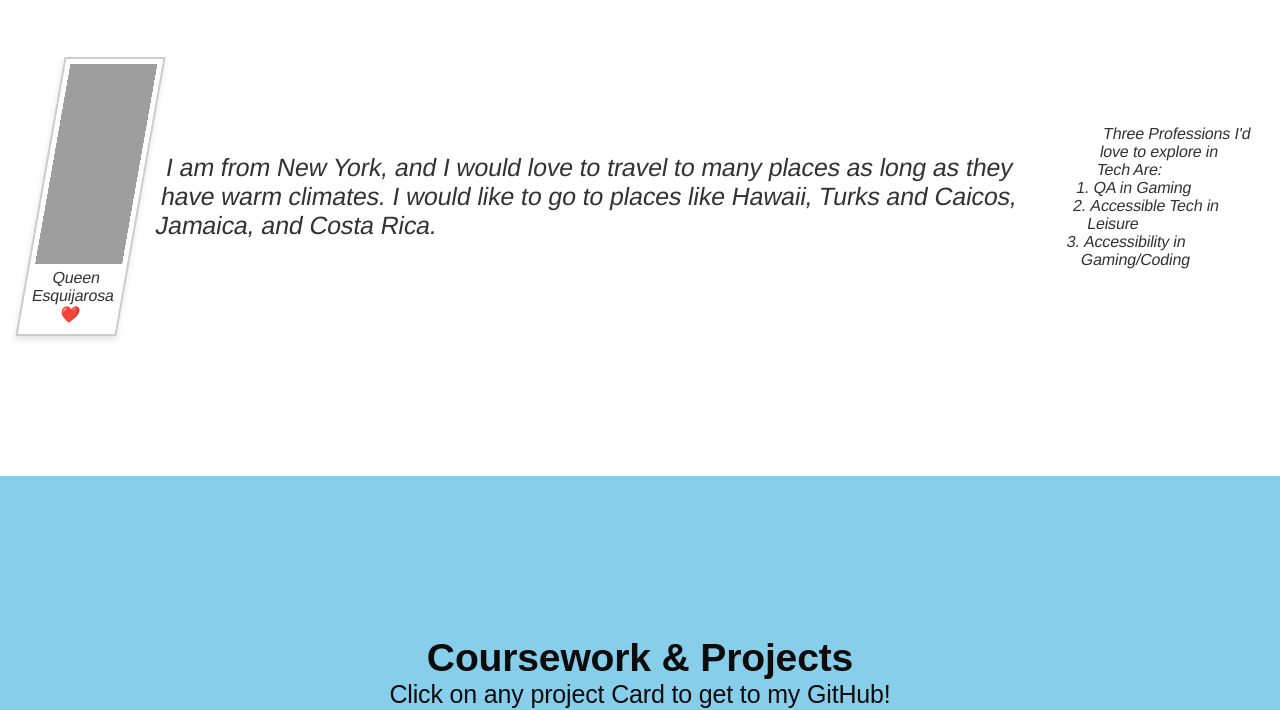
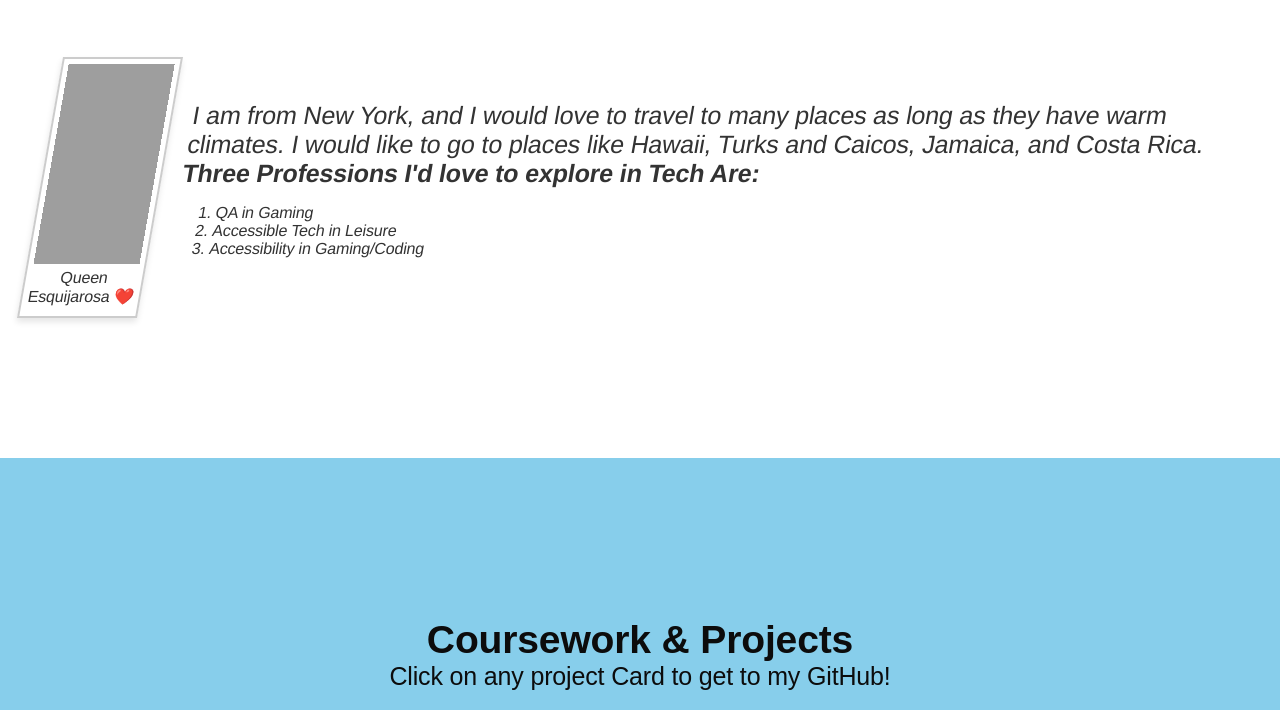
Before and after one commit to QueenLaReina/QueenLaReina.github.io, a plain HTML site: page index.html in a window 1280 px wide. Shown: the part 1034-1744 px from the top of the page. Drawn offline with Linux system fonts and the light colour scheme; grey boxes are pictures that could not be loaded.

Commit message:
Update index.html

```diff
--- a/index.html
+++ b/index.html
@@ -59,19 +59,28 @@
     </div>
     <div class="wrapper_inner">
       <div class="about_content flex flex_around">
+
+        <!-- ITEM 1 (Left Side): Profile Image -->
         <figure class="about_figure text_center">
           <img src="assets/user.png.png" alt="Queen Esquijarosa" class="about_img" />
           <figcaption class="about_caption">Queen Esquijarosa ❤️</figcaption>
         </figure>
+
+        <!-- ITEM 2 (Right Side): Text & List grouped together -->
+        <div class="about_text_block">
           <p class="h5">
             I am from New York, and I would love to travel to many places as long as they have warm climates. I would like to go to places like Hawaii, Turks and Caicos, Jamaica, and Costa Rica.
           </p>
 
-              <ol>Three Professions I'd love to explore in Tech Are:
+          <div class="professions_container">
+            <p class="h5"><strong>Three Professions I'd love to explore in Tech Are:</strong></p>
+            <ol class="styled_list">
               <li>QA in Gaming</li>
               <li>Accessible Tech in Leisure</li>
               <li>Accessibility in Gaming/Coding</li>
             </ol>
+          </div>
+        </div>
 
       </div>
     </div>
```
Lines whose indentation alone changed are shown as unchanged.
